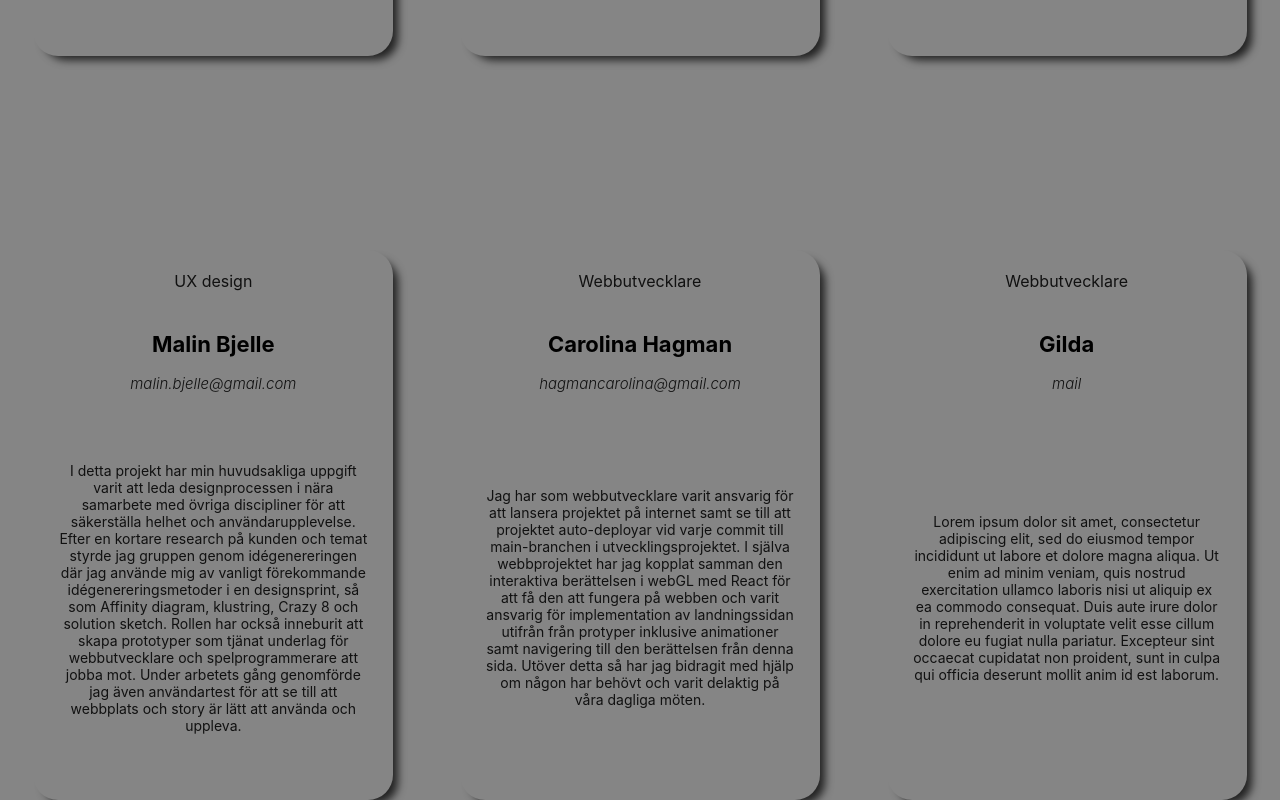
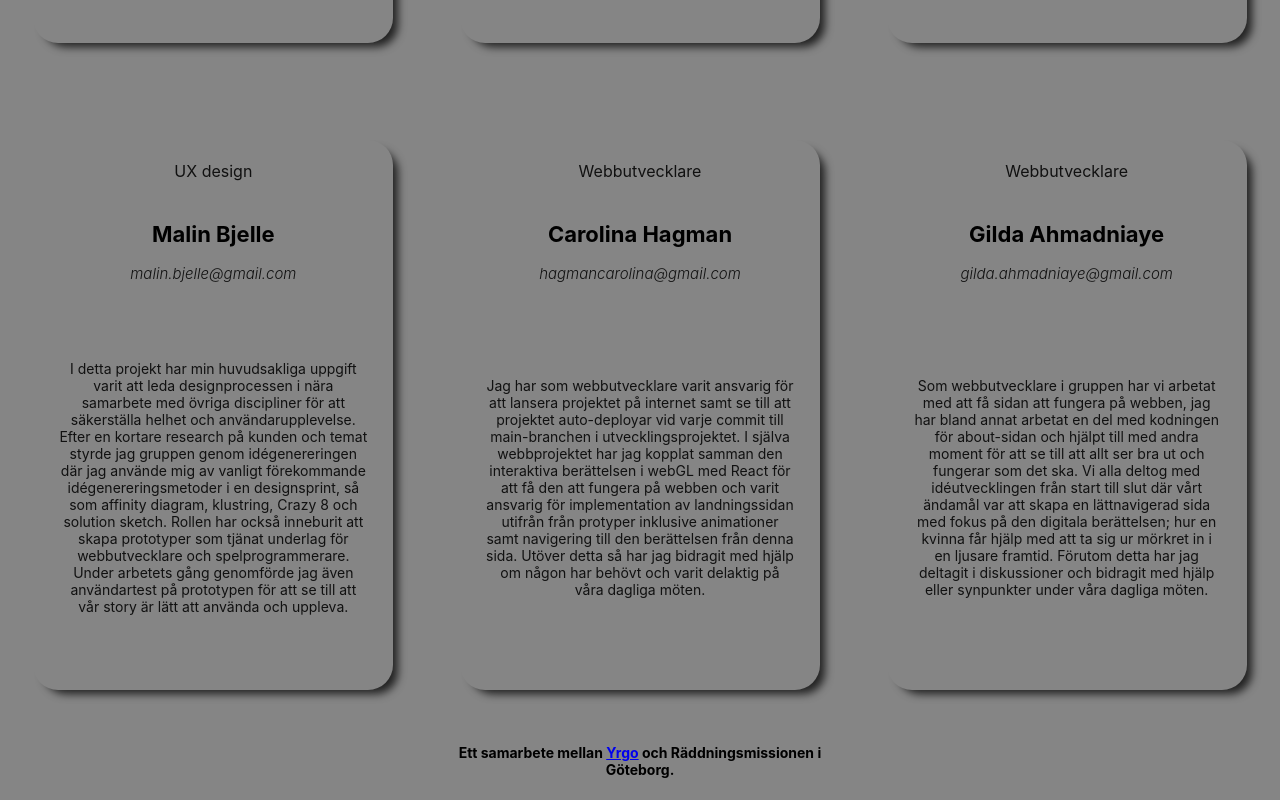
Before and after one commit to carolinahagman/sammanslaget, a React (Create React App) app: page /about in a window 1280 px wide. Shown: the part 800-1600 px from the top of the page. Built offline with nearby package versions, Linux system fonts and the light colour scheme; what react-unity-webgl would draw is missing.

Commit message:
small changes in about

```diff
--- a/src/components/About.js
+++ b/src/components/About.js
@@ -8,12 +8,24 @@ const About = () => {
       <div></div>
       <p>
         <b>
-          Ett samarbete mellan Yrgo och Räddningsmissionen i Göteborg.<br></br>
           <br></br>En digital berättelse skapad av:
+          </b><br></br>
+          <br></br>Jimmy - GA
+          <br></br>Johan - GP
+          <br></br>Alexandra - MF
+          <br></br>Malin - UX
+          <br></br>Carolina - WU
+          <br></br>Gilda - WU
+      </p>
+      <div></div>
+      <AboutCards></AboutCards>
+      <div></div>
+      <p>
+        <b>
+          Ett samarbete mellan <a href="https://www.yrgo.se/">Yrgo</a> och Räddningsmissionen i Göteborg.<br></br>
         </b>
       </p>
       <div></div>
-      <AboutCards></AboutCards>
       <Link className="homeBtn" to="/">
         Tillbaka
       </Link>
--- a/src/components/AboutCards.js
+++ b/src/components/AboutCards.js
@@ -31,7 +31,7 @@ const groups = [
     name: "Malin Bjelle",
     mail: "malin.bjelle@gmail.com",
     description:
-      "I detta projekt har min huvudsakliga uppgift varit att leda designprocessen i nära samarbete med övriga discipliner för att säkerställa helhet och användarupplevelse. Efter en kortare research på kunden och temat styrde jag gruppen genom idégenereringen där jag använde mig av vanligt förekommande idégenereringsmetoder i en designsprint, så som Affinity diagram, klustring, Crazy 8 och solution sketch. Rollen har också inneburit att skapa prototyper som tjänat underlag för webbutvecklare och spelprogrammerare att jobba mot. Under arbetets gång genomförde jag även användartest för att se till att webbplats och story är lätt att använda och uppleva.",
+      "I detta projekt har min huvudsakliga uppgift varit att leda designprocessen i nära samarbete med övriga discipliner för att säkerställa helhet och användarupplevelse. Efter en kortare research på kunden och temat styrde jag gruppen genom idégenereringen där jag använde mig av vanligt förekommande idégenereringsmetoder i en designsprint, så som affinity diagram, klustring, Crazy 8 och solution sketch. Rollen har också inneburit att skapa prototyper som tjänat underlag för webbutvecklare och spelprogrammerare. Under arbetets gång genomförde jag även användartest på prototypen för att se till att vår story är lätt att använda och uppleva.",
   },
   {
     index: 5,
@@ -44,10 +44,10 @@ const groups = [
   {
     index: 6,
     title: "Webbutvecklare",
-    name: "Gilda",
-    mail: "mail",
+    name: "Gilda Ahmadniaye",
+    mail: "gilda.ahmadniaye@gmail.com",
     description:
-      "Lorem ipsum dolor sit amet, consectetur adipiscing elit, sed do eiusmod tempor incididunt ut labore et dolore magna aliqua. Ut enim ad minim veniam, quis nostrud exercitation ullamco laboris nisi ut aliquip ex ea commodo consequat. Duis aute irure dolor in reprehenderit in voluptate velit esse cillum dolore eu fugiat nulla pariatur. Excepteur sint occaecat cupidatat non proident, sunt in culpa qui officia deserunt mollit anim id est laborum.",
+      "Som webbutvecklare i gruppen har vi arbetat med att få sidan att fungera på webben, jag har bland annat arbetat en del med kodningen för about-sidan och hjälpt till med andra moment för att se till att allt ser bra ut och fungerar som det ska. Vi alla deltog med idéutvecklingen från start till slut där vårt ändamål var att skapa en lättnavigerad sida med fokus på den digitala berättelsen; hur en kvinna får hjälp med att ta sig ur mörkret in i en ljusare framtid. Förutom detta har jag deltagit i diskussioner och bidragit med hjälp eller synpunkter under våra dagliga möten.",
   },
 ];
 
```
